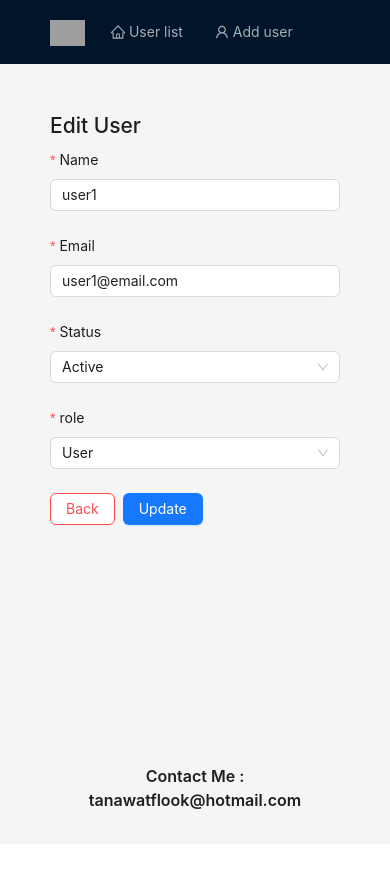
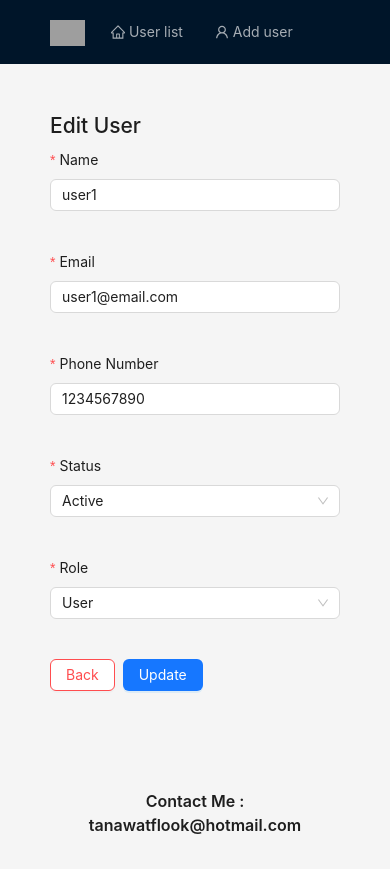
Before and after one commit to THXWXT/vue3_pinia_ant_design, a Vue app: page /update/1 in a window 390 px wide. Before the commit the page ends 844 px from the top, so only its background shows below. Built offline with nearby package versions, Linux system fonts and the light colour scheme; grey boxes are pictures that could not be loaded.

Commit message:
add responsive with row column

```diff
--- a/src/components/UserForm.vue
+++ b/src/components/UserForm.vue
@@ -2,9 +2,13 @@
   <div style="max-width: 500px">
     <h2>{{ isEditMode ? "Edit User" : "Add User" }}</h2>
     <a-form :model="user" layout="vertical">
+      <a-row :gutter="[16, 16]">
+        <a-col :xs="24" :xl="12">
           <a-form-item label="Name" required>
             <a-input v-model:value="user.name" placeholder="Enter user name" />
           </a-form-item>
+        </a-col>
+        <a-col :xs="24" :xl="12">
           <a-form-item label="Email" required>
             <a-input
               v-model:value="user.email"
@@ -12,19 +16,39 @@
               placeholder="Enter user email"
             />
           </a-form-item>
+        </a-col>
+        <a-col :xs="24" :xl="12">
+          <a-form-item label="Phone Number" required>
+            <a-input
+              v-model:value="user.phoneNumber"
+              type="tel"
+              placeholder="Enter user phone number"
+              :maxLength="10"
+              pattern="[0-9]*"
+              inputmode="numeric"
+              @input="handleInputNumber"
+              @change="handleInputNumber"
+            />
+          </a-form-item>
+        </a-col>
+        <a-col :xs="24" :xl="12">
           <a-form-item label="Status" required>
-        <a-select ref="select" v-model:value="user.status" style="width: 100%">
+            <a-select v-model:value="user.status" style="width: 100%">
               <a-select-option :value="1">Active</a-select-option>
               <a-select-option :value="2">Inactive</a-select-option>
             </a-select>
           </a-form-item>
-      <a-form-item label="role" required>
-        <a-select ref="select" v-model:value="user.role" style="width: 100%">
+        </a-col>
+        <a-col :xs="24" :xl="24">
+          <a-form-item label="Role" required>
+            <a-select v-model:value="user.role" style="width: 100%">
               <a-select-option value="user">User</a-select-option>
               <a-select-option value="admin">Admin</a-select-option>
               <a-select-option value="superAdmin">Super Admin</a-select-option>
             </a-select>
           </a-form-item>
+        </a-col>
+        <a-col :xs="24" :xl="24">
           <a-form-item>
             <a-space>
               <a-button danger @click="goBack">
@@ -35,6 +59,8 @@
               </a-button>
             </a-space>
           </a-form-item>
+        </a-col>
+      </a-row>
     </a-form>
     <a-modal
       v-model:visible="isModalVisible"
@@ -54,7 +80,8 @@ import { useUserStore } from "../stores/user";
 import { ref, computed } from "vue";
 import { useRoute, useRouter } from "vue-router";
 import { Modal } from "ant-design-vue";
-import { formatISO } from 'date-fns';
+import { formatISO } from "date-fns";
+import { message } from "ant-design-vue";
 
 export default {
   props: ["userId"],
@@ -67,10 +94,10 @@ export default {
       id: Date.now().toString(),
       name: "",
       email: "",
+      phoneNumber: "",
       status: 1,
-      role:"user",
-      phoneNumber:"",
-      createdAt:"",
+      role: "user",
+      createdAt: "",
     });
 
     const isEditMode = computed(() => !!props.userId);
@@ -97,11 +124,21 @@ export default {
       isModalVisible.value = false;
     };
 
+    const handleInputNumber = (event) => {
+      user.value.phoneNumber = event.target.value.replace(/\D/g, "");
+    };
+
     const handleSubmit = () => {
+      if (!user.value.name || !user.value.phoneNumber || !user.value.email) {
+        message.error("Please fill in all information.");
+        return;
+      }
       if (isEditMode.value) {
+        message.success("Update user successfully");
         userStore.updateUser(user.value);
       } else {
         user.value.createdAt = formatISO(new Date());
+        message.success("Add user successfully");
         userStore.addUser(user.value);
       }
       router.push("/");
@@ -119,12 +156,12 @@ export default {
       handleCancel,
       isModalVisible,
       goBack,
-      formatISO
+      formatISO,
+      message,
+      handleInputNumber,
     };
   },
 };
 </script>
 
-<style>
-/* สไตล์เพิ่มเติม */
-</style>
+<style></style>
--- a/src/stores/user.js
+++ b/src/stores/user.js
@@ -11,7 +11,7 @@ export const useUserStore = defineStore("user", {
         status: 1,
         role: "user",
         createdAt: "2024-07-21T10:00:00Z",
-        phoneNumber: "+1234567890",
+        phoneNumber: "1234567890",
       },
       {
         id: "2",
@@ -21,7 +21,7 @@ export const useUserStore = defineStore("user", {
         status: 2,
         role: "admin",
         createdAt: "2024-07-21T10:00:00Z",
-        phoneNumber: "+1234567890",
+        phoneNumber: "1234567890",
       },
       {
         id: "3",
@@ -31,7 +31,7 @@ export const useUserStore = defineStore("user", {
         status: 1,
         role: "superAdmin",
         createdAt: "2024-07-21T10:00:00Z",
-        phoneNumber: "+1234567890",
+        phoneNumber: "1234567890",
       },
       {
         id: "4",
@@ -41,7 +41,7 @@ export const useUserStore = defineStore("user", {
         status: 1,
         role: "user",
         createdAt: "2024-07-21T10:00:00Z",
-        phoneNumber: "+1234567890",
+        phoneNumber: "1234567890",
       },
       {
         id: "5",
@@ -51,7 +51,7 @@ export const useUserStore = defineStore("user", {
         status: 2,
         role: "user",
         createdAt: "2024-07-21T10:00:00Z",
-        phoneNumber: "+1234567890",
+        phoneNumber: "1234567890",
       },
     ],
   }),
```
Lines whose indentation alone changed are shown as unchanged.
